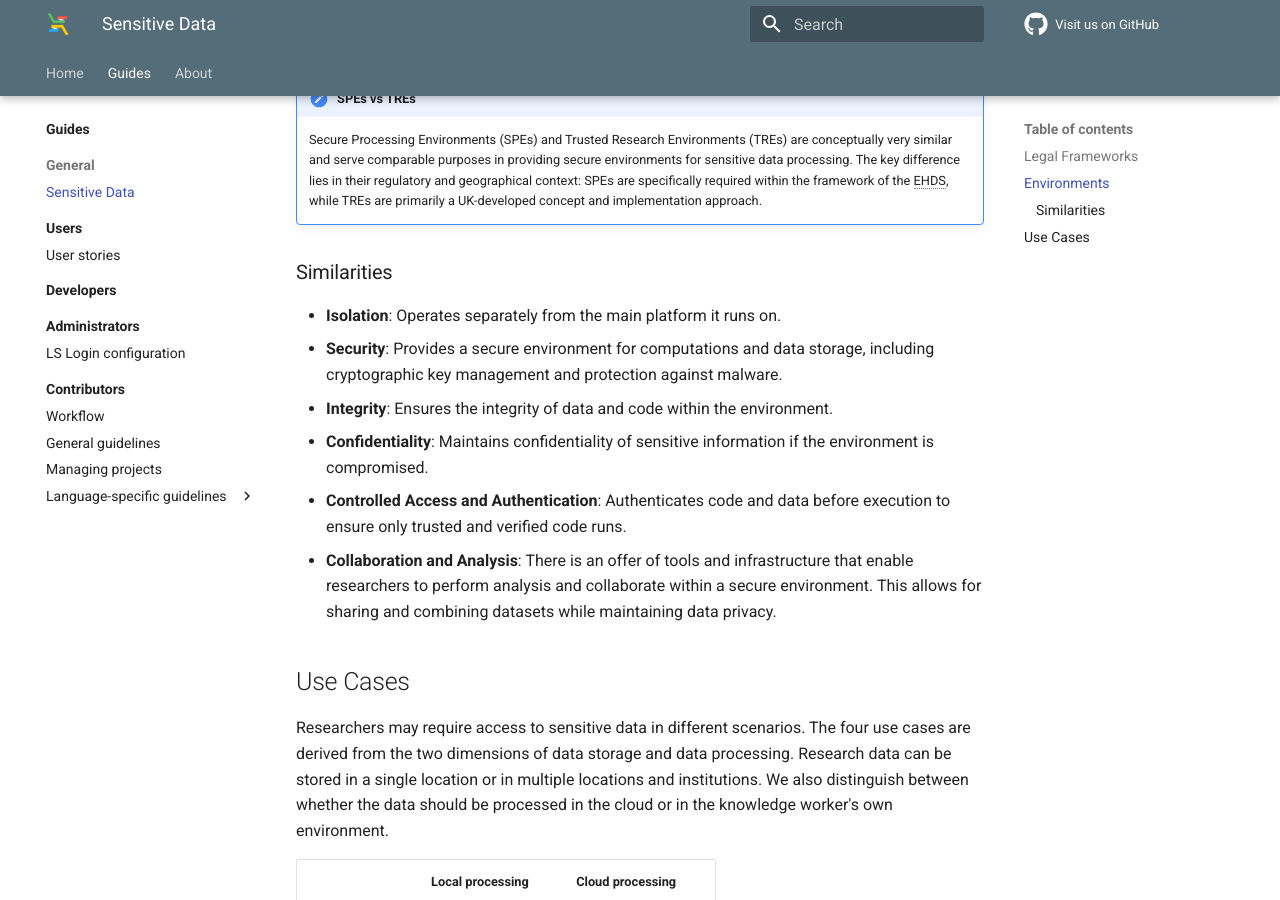
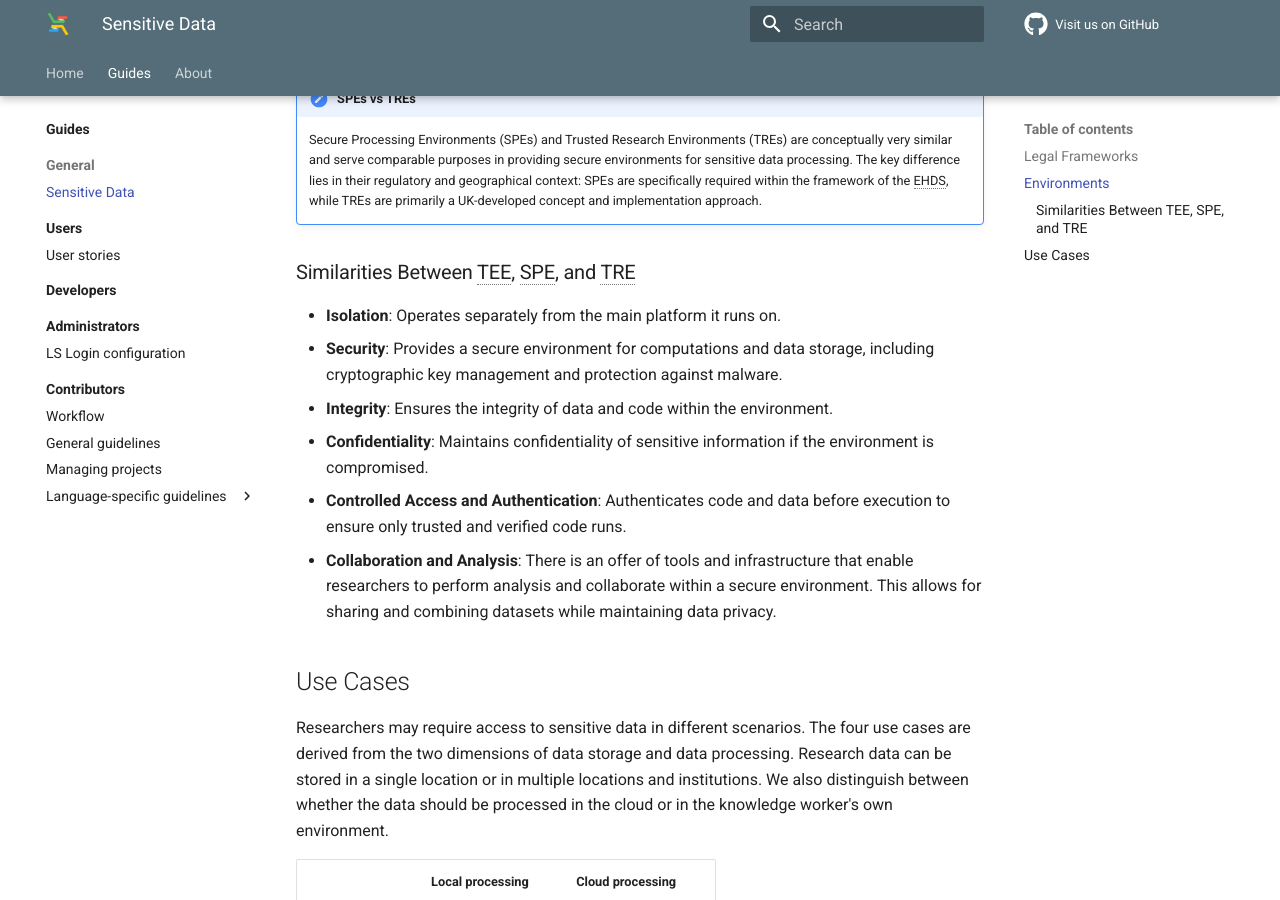
Before and after one commit to elixir-cloud-aai/elixir-cloud-aai.github.io, an MkDocs documentation site: the page built from docs/guides/guide-info/sensitive_data.md, in a window 1280 px wide and 900 px high, scrolled down 1460 px. Built offline with MkDocs 1.6.1 and Material for MkDocs 9.7.7, drawn with Linux system fonts in a browser that asks for light colours; comment, search, counter and statistics services are not loaded.

Commit message:
Update docs/guides/guide-info/sensitive_data.md
Co-authored-by: Copilot <175728472+Copilot@users.noreply.github.com>

```diff
--- a/docs/guides/guide-info/sensitive_data.md
+++ b/docs/guides/guide-info/sensitive_data.md
@@ -21,7 +21,7 @@ Sensitive data processing in research is governed by several legal frameworks, m
 !!! note "SPEs vs TREs"
     Secure Processing Environments (SPEs) and Trusted Research Environments (TREs) are conceptually very similar and serve comparable purposes in providing secure environments for sensitive data processing. The key difference lies in their regulatory and geographical context: SPEs are specifically required within the framework of the EHDS, while TREs are primarily a UK-developed concept and implementation approach.
 
-### Similarities
+### Similarities Between TEE, SPE, and TRE
 
 * **Isolation**: Operates separately from the main platform it runs on.
 * **Security**: Provides a secure environment for computations and data storage, including cryptographic key management and protection against malware.
```
